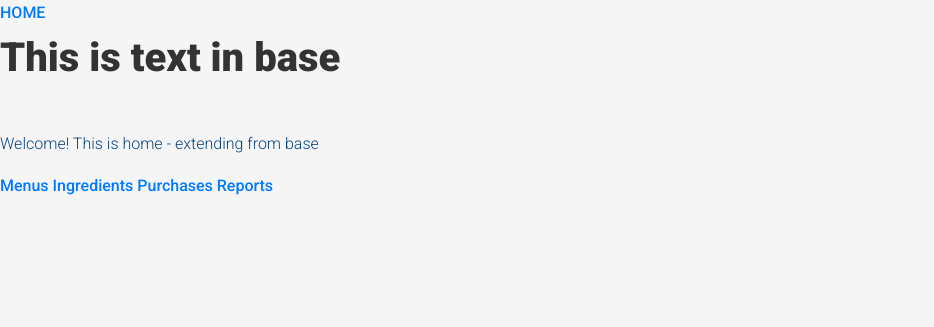
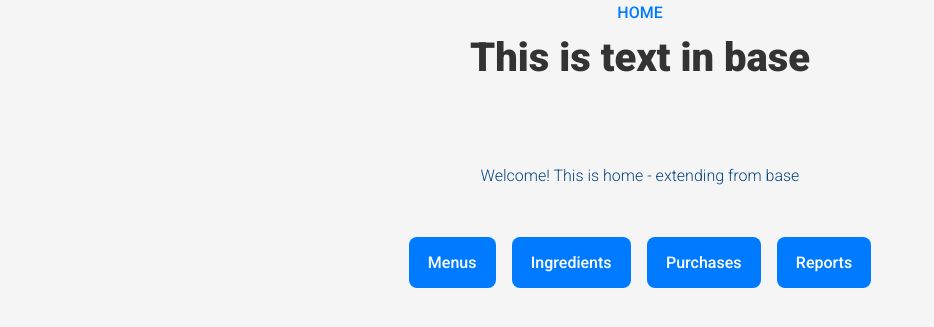
Before and after one commit to VolgardTheScientist/DjangoCapstone, a Django app: page / in a window 1280 px wide. Shown: the top 327 px of the page, without its empty margins (0-934 px from the left). Run offline with Django 5.2, Linux system fonts and the light colour scheme.

Commit message:
ListViews for MenuItems and Ingredients added

```diff
--- a/djangodelights/inventory/static/inventory/style.css
+++ b/djangodelights/inventory/static/inventory/style.css
@@ -2,7 +2,36 @@
 @import url('https://fonts.googleapis.com/css2?family=Roboto:wght@300;400;500;700;900&display=swap');
 
 /* Apply the Roboto font to the entire document */
+
+
+/* Centering the content inside the base content block */
+.center-content {
+    display: flex;
+    flex-direction: column;
+    align-items: center;
+    justify-content: center;
+    margin: 0 auto;
+    padding: 2rem;
+}
+
+.center-content a {
+    margin: 0.5rem 0;
+}
+
+/* Ensuring the table remains centered and responsive */
+table {
+    width: 60%;
+    margin: 20px auto;
+    border-collapse: collapse;
+    background-color: #f8f8f8;
+    font-family: Arial, sans-serif;
+    box-shadow: 0 4px 8px rgba(0, 0, 0, 0.1);
+}
+
+
+
 body {
+    text-align: center;
     font-family: 'Roboto', sans-serif;
     font-weight: 400; /* Default weight */
     line-height: 1.6;
@@ -27,6 +56,8 @@ h1 {
 }
 
 h2 {
+    text-align: center;
+    margin-top: 1rem;
     font-weight: 700;
     font-size: 2rem;
     margin-bottom: 0.8rem;
@@ -123,3 +154,71 @@ footer {
     bottom: 0;
     width: 100%;
 }
+
+/* General table styling */
+table {
+    width: 80%;
+    margin: 20px auto;
+    border-collapse: collapse;
+    background-color: #f8f8f8;
+    font-family: Arial, sans-serif;
+    box-shadow: 0 4px 8px rgba(0, 0, 0, 0.1);
+}
+
+/* Table header styling */
+th {
+    background-color: #444;
+    color: #fff;
+    text-transform: uppercase;
+    font-weight: bold;
+    padding: 12px;
+    text-align: left;
+    border-bottom: 2px solid #666;
+}
+
+/* Table rows styling */
+td {
+    padding: 10px;
+    border-bottom: 1px solid #ddd;
+    text-align: left;
+    color: #333;
+}
+
+/* Zebra striping for rows */
+tr:nth-child(even) {
+    background-color: #eee;
+}
+
+/* Highlight row on hover */
+tr:hover {
+    background-color: #ccc;
+    cursor: pointer;
+}
+
+/* Button container for spacing */
+.button-container {
+    display: flex;
+    gap: 1rem;
+    margin-top: 1.5rem;
+}
+
+/* Styling for the buttons */
+.button {
+    display: inline-block;
+    padding: 0.8rem 1.2rem;
+    background-color: #007bff; /* Blue background */
+    color: white; /* White text */
+    text-decoration: none;
+    font-weight: 500;
+    border-radius: 8px; /* Rounded corners */
+    transition: background-color 0.3s ease;
+}
+
+.button:hover {
+    background-color: #0056b3; /* Darker blue on hover */
+    cursor: pointer;
+}
+
+.button:active {
+    background-color: #004085; /* Even darker blue when clicked */
+}
--- a/djangodelights/inventory/templates/inventory/home.html
+++ b/djangodelights/inventory/templates/inventory/home.html
@@ -8,13 +8,13 @@
 
 {% block content %}
 
-<p>Welcome! This is home - extending from base</p>
-
-<div>
-    <a href="{% url 'menus' %}">Menus</a>
-    <a href="{% url 'ingredients' %}">Ingredients</a>
-    <a href="{% url 'purchases' %}">Purchases</a>
-    <a href="{% url 'reports' %}">Reports</a>
-</div>
+<div class="center-content">
+    <p>Welcome! This is home - extending from base</p>
+    <div class="button-container">
+        <a href="{% url 'menuslist' %}" class="button">Menus</a>
+        <a href="{% url 'ingredientslist' %}" class="button">Ingredients</a>
+        <a href="{% url 'purchases' %}" class="button">Purchases</a>
+        <a href="{% url 'reports' %}" class="button">Reports</a>
+    </div>
 
 {% endblock %}
--- a/djangodelights/inventory/urls.py
+++ b/djangodelights/inventory/urls.py
@@ -3,8 +3,8 @@ from . import views
 
 urlpatterns = [
    path('', views.home, name="home"),
-   path('ingredients/', views.ingredients, name="ingredients"),
-   path('menuitem/', views.menus, name="menus"),
+   path('ingredients/', views.IngredientsList.as_view(), name='ingredientslist'),
+   path('menuitem/', views.MenusList.as_view(), name="menuslist"),
    path('purchases/', views.purchases, name="purchases"),
    path('reports/', views.reports, name="reports"),
    path('receiperequirements/', views.receiperequirements, name="receiperequirements"),
--- a/djangodelights/inventory/views.py
+++ b/djangodelights/inventory/views.py
@@ -1,15 +1,15 @@
 from django.shortcuts import render
-from django.http import HttpResponse
-from django.template import loader
+from django.views.generic import ListView
+from .models import Ingredient, MenuItem, ReceipeRequirement, Purchase
 
 def home(request):
   return render(request, "inventory/home.html")
 
-def ingredients(request):
-  return render(request, "inventory/ingredients.html")
+# def ingredients(request):
+#   return render(request, "inventory/ingredients.html")
 
-def menus(request):
-  return render(request, "inventory/menuitem.html")
+# def menus(request):
+#   return render(request, "inventory/menuitem.html")
 
 def purchases(request):
   return render(request, "inventory/purchases.html")
@@ -19,3 +19,11 @@ def reports(request):
 
 def receiperequirements(request):
   return render(request, "inventory/receiperequirements.html")
+
+class IngredientsList(ListView):
+  model = Ingredient
+  template_name = "inventory/ingredients.html"
+
+class MenusList(ListView):
+  model = MenuItem
+  template_name = "inventory/menus.html"
```
Also changed, not shown: djangodelights/inventory/templates/inventory/ingredients.html (+20 -2 lines), djangodelights/inventory/templates/inventory/menus.html (+16 -1 lines), djangodelights/db.sqlite3.
